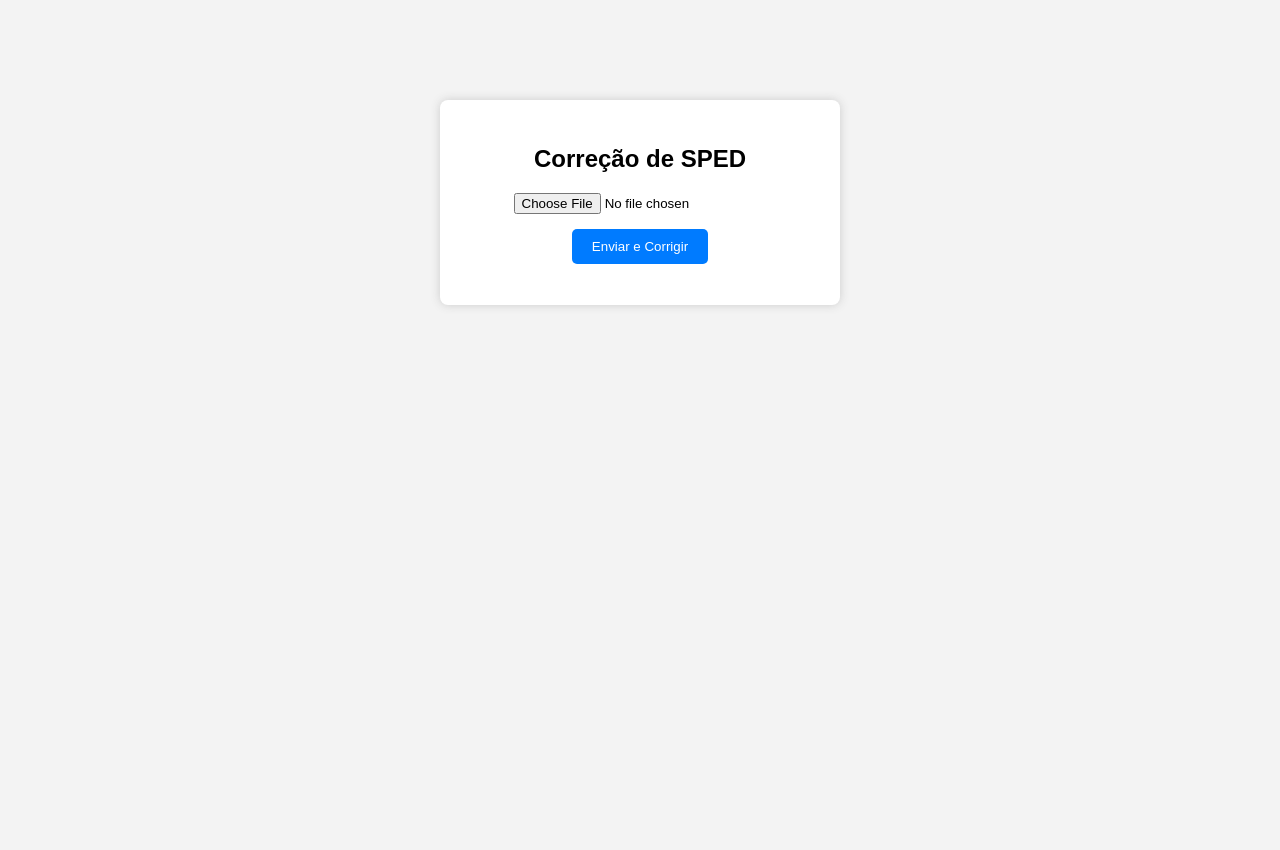
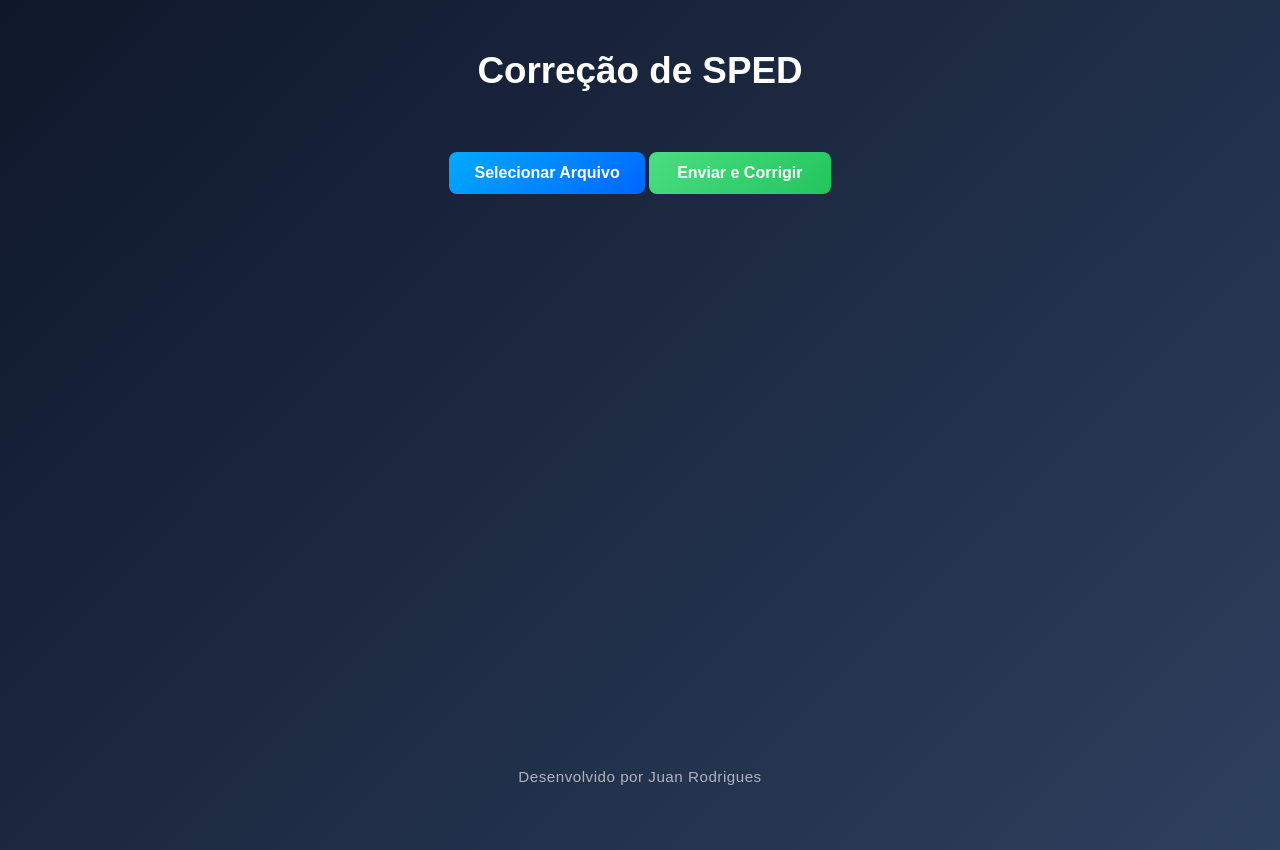
Before and after one commit to Juanzera04/Corre-o-de-SPED, a plain HTML site: page frontend/index.html in a window 1280 px wide. Before the commit the page ends 800 px from the top, so only its background shows below. Drawn offline with Linux system fonts and the light colour scheme.

Commit message:
Formatando o site

```diff
--- a/frontend/index.html
+++ b/frontend/index.html
@@ -2,25 +2,27 @@
 <html lang="pt-BR">
 <head>
     <meta charset="UTF-8">
-    <title>Correção SPED</title>
+    <title>Correção de SPED</title>
     <link rel="stylesheet" href="style.css">
 </head>
 <body>
 
-<div class="container">
+<h1 class="titulo">Correção de SPED</h1>
 
-    <h2>Correção de SPED</h2>
+<div class="controles">
+    <label for="fileInput" class="file-label">Selecionar Arquivo</label>
+    <input type="file" id="fileInput" accept=".txt">
 
-    <input type="file" id="fileInput" accept=".txt">
-    <button id="btnEnviar">Enviar e Corrigir</button>
+    <button id="btnEnviar" class="btn">Enviar e Corrigir</button>
 
     <p id="mensagem"></p>
 
     <a id="downloadLink" style="display:none;" download="SPED_corrigido.txt">
-        <button>Baixar Arquivo Corrigido</button>
+        <button class="btn secundario">Baixar Arquivo Corrigido</button>
     </a>
+</div>
 
-</div>
+<footer class="rodape">Desenvolvido por Juan Rodrigues</footer>
 
 <script src="script.js"></script>
 </body>
--- a/frontend/script.js
+++ b/frontend/script.js
@@ -10,6 +10,7 @@ document.getElementById("btnEnviar").addEventListener("click", async () => {
     }
 
     mensagem.textContent = "Enviando, aguarde...";
+    downloadLink.style.display = "none";
 
     const formData = new FormData();
     formData.append("file", fileInput.files[0]);
--- a/frontend/style.css
+++ b/frontend/style.css
@@ -1,33 +1,93 @@
+/* Fundo em degradê */
 body {
-    background: #f3f3f3;
+    background: linear-gradient(135deg, #0f172a, #2d405e);
     font-family: Arial, sans-serif;
+    color: white;
+    margin: 0;
+    padding: 0;
+    height: 100vh;
+    text-align: center;
 }
 
-.container {
-    width: 350px;
-    margin: 100px auto;
-    background: white;
-    padding: 25px;
-    border-radius: 8px;
-    text-align: center;
-    box-shadow: 0px 0px 10px #ccc;
+/* Título */
+.titulo {
+    margin-top: 50px;
+    font-size: 2.3rem;
+    font-weight: 700;
 }
 
-button {
-    padding: 10px 20px;
-    margin-top: 15px;
-    cursor: pointer;
-    background: #007bff;
-    border: none;
-    color: white;
-    border-radius: 5px;
+/* Área dos controles (transparente) */
+.controles {
+    margin-top: 40px;
 }
 
-button:hover {
-    background: #0056c7;
+/* Oculta o input original */
+#fileInput {
+    display: none;
 }
 
+/* Botão estilizado do input file */
+.file-label {
+    display: inline-block;
+    background: linear-gradient(135deg, #00aaff, #0066ff);
+    padding: 12px 25px;
+    border-radius: 8px;
+    cursor: pointer;
+    font-weight: bold;
+    transition: 0.3s ease;
+    font-size: 16px;
+}
+
+.file-label:hover {
+    transform: scale(1.07);
+    background: linear-gradient(135deg, #33bbff, #3385ff);
+}
+
+/* Botões gerais */
+.btn {
+    display: inline-block;
+    margin-top: 20px;
+    padding: 12px 28px;
+    border-radius: 8px;
+    border: none;
+    cursor: pointer;
+    font-size: 16px;
+    color: white;
+    background: linear-gradient(135deg, #4ade80, #22c55e);
+    font-weight: bold;
+    transition: 0.3s ease;
+}
+
+.btn:hover {
+    transform: scale(1.07);
+    background: linear-gradient(135deg, #6ee7b7, #16a34a);
+}
+
+/* Botão secundário (download) */
+.btn.secundario {
+    background: linear-gradient(135deg, #818cf8, #4f46e5);
+}
+
+.btn.secundario:hover {
+    background: linear-gradient(135deg, #a5b4fc, #6366f1);
+}
+
+/* Mensagens */
 #mensagem {
-    margin-top: 15px;
+    margin-top: 18px;
+    font-size: 1rem;
     font-weight: bold;
 }
+
+/* Rodapé fixo */
+.rodape {
+    position: fixed;
+    bottom: 15px;
+    width: 100%;
+    text-align: center;
+    color: #d1d5db;
+    font-size: 0.95rem;
+    letter-spacing: 0.5px;
+    opacity: 0.8;
+    user-select: none;
+}
```
